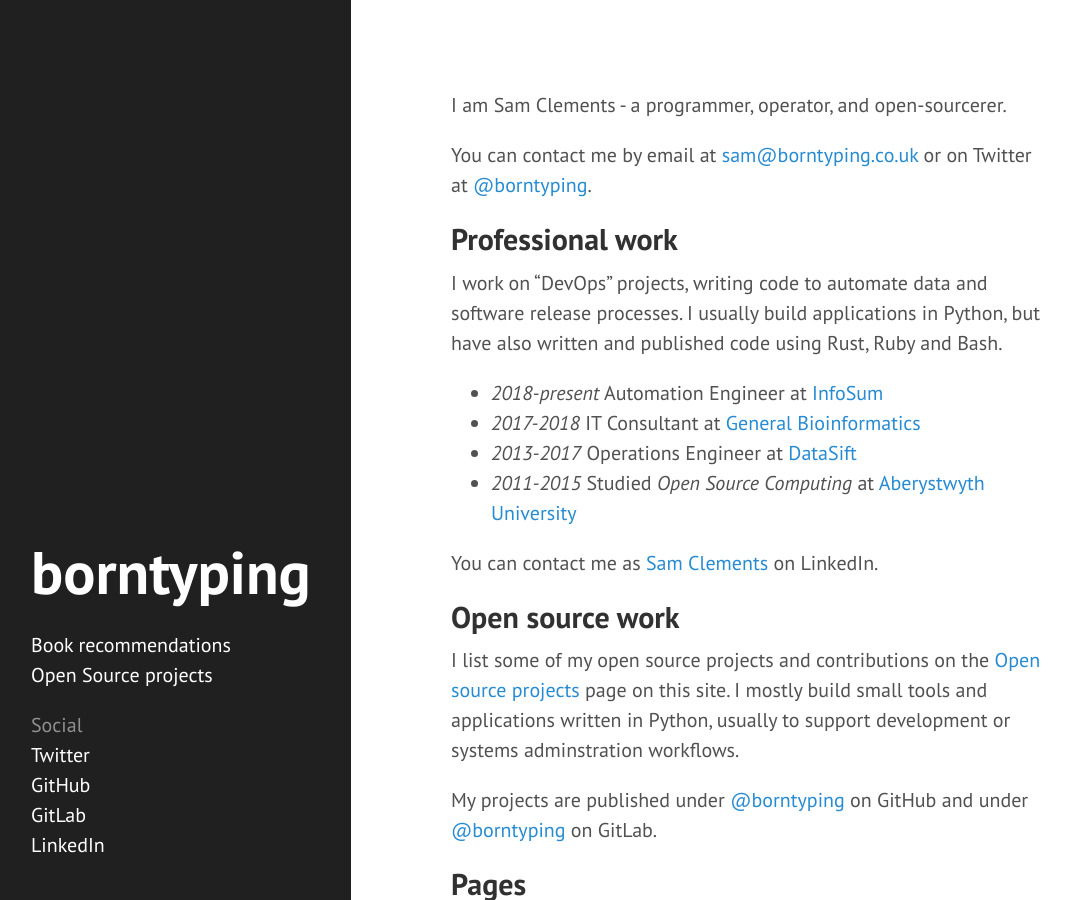
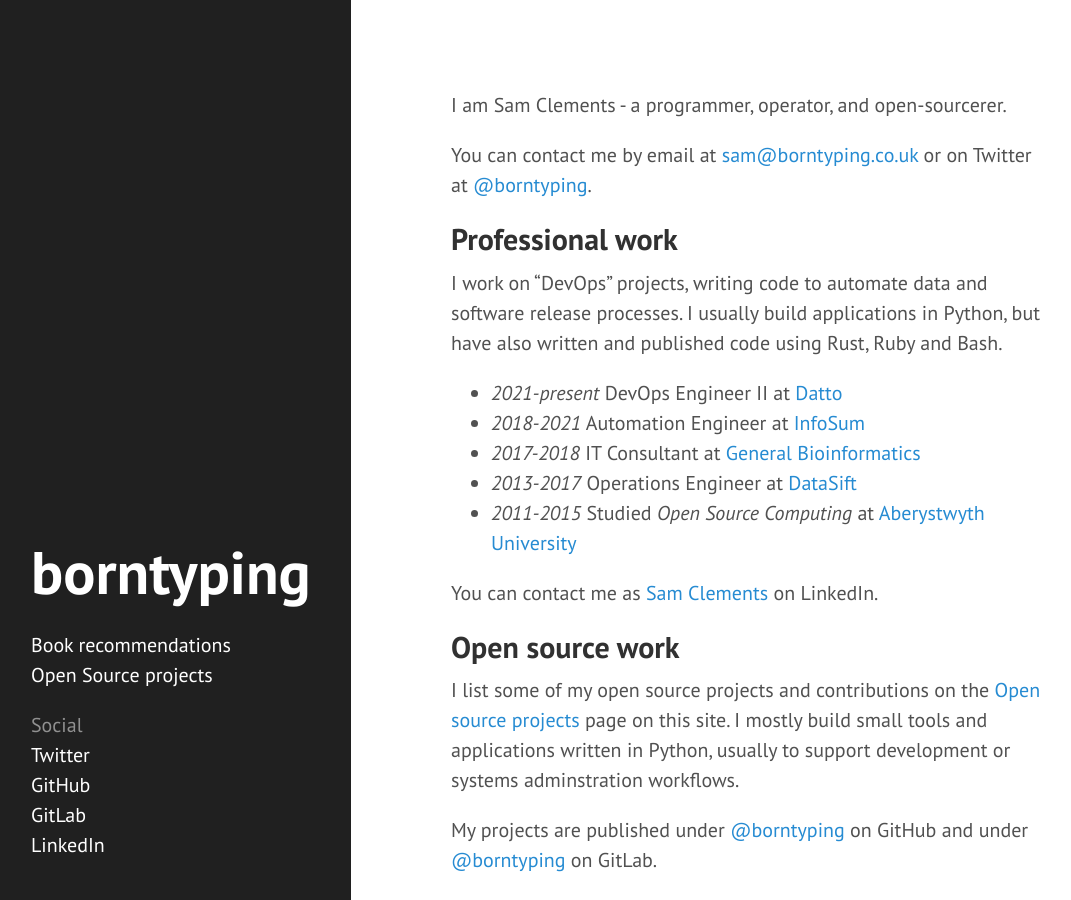
Before and after one commit to borntyping/borntyping.github.io, a Jekyll site: the page built from index.md, in a window 1280 px wide and 900 px high. Shown: the whole window, without its empty margins (9-1080 px from the left). Built offline with Jekyll 4.4.1, drawn with Linux system fonts in a browser that asks for light colours.

Commit message:
Update index.md

```diff
--- a/index.md
+++ b/index.md
@@ -11,7 +11,8 @@
 I work on "DevOps" projects, writing code to automate data and software release processes.
 I usually build applications in Python, but have also written and published code using Rust, Ruby and Bash.
 
-* _2018-present_ Automation Engineer at [InfoSum][is]
+* _2021-present_ DevOps Engineer II at [Datto][dt]
+* _2018-2021_ Automation Engineer at [InfoSum][is]
 * _2017-2018_ IT Consultant at [General Bioinformatics][gb]
 * _2013-2017_ Operations Engineer at [DataSift][ds]
 * _2011-2015_ Studied *Open Source Computing* at [Aberystwyth University][au]
```
Also changed, not shown: other parts of index.md (+1 -0 lines).
